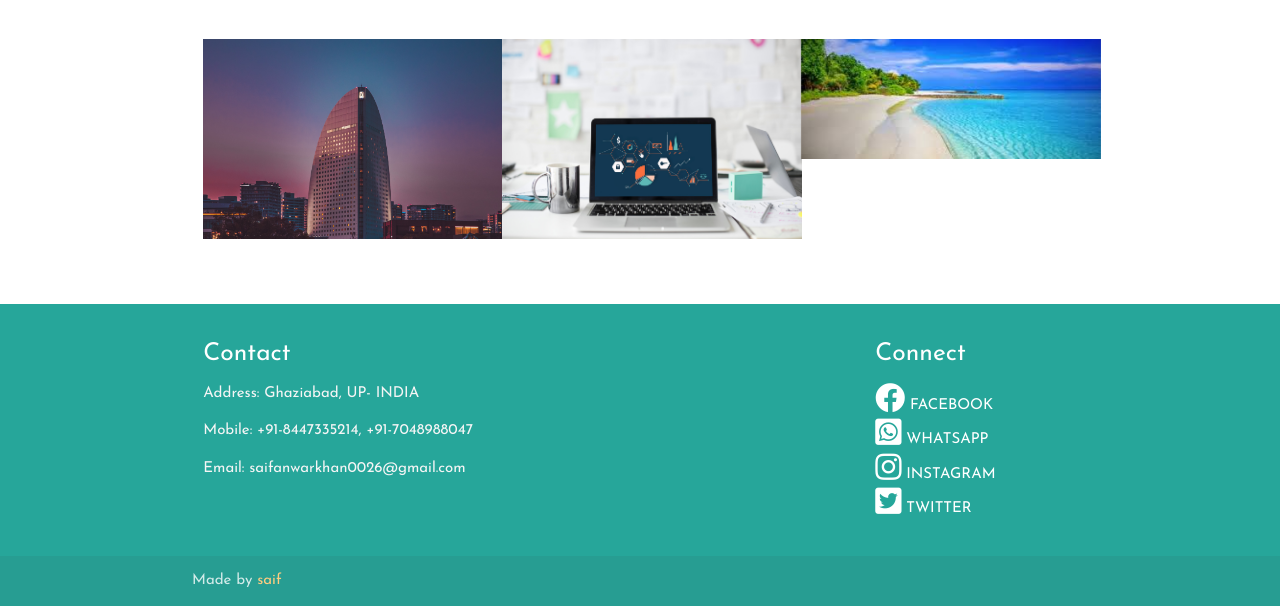
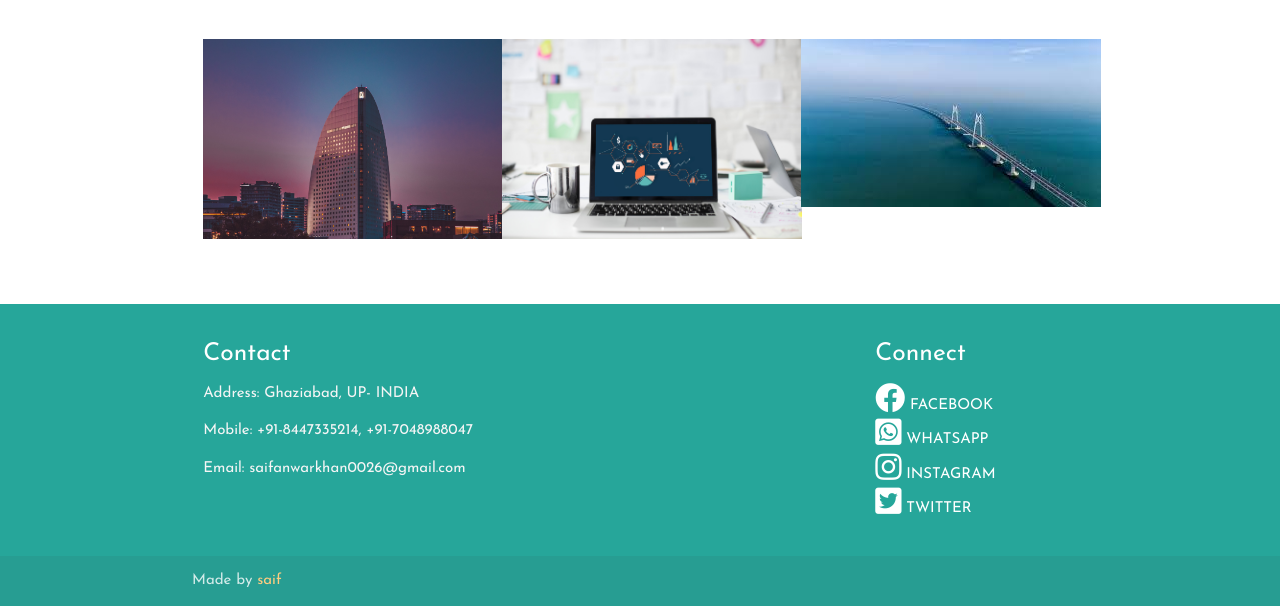
Before and after one commit to saifanwarkhan/saifweb, a plain HTML site: page index.html in a window 1280 px wide. Shown: the part 2003-2609 px from the top of the page. Drawn offline with nearby package versions, Linux system fonts and the light colour scheme.

Commit message:
Update index.html

```diff
--- a/index.html
+++ b/index.html
@@ -121,7 +121,7 @@
         <img class="materialboxed" width="300" src="img/3.jpg">
       </div>
       <div class="col s12 l4 m4">
-        <img class="materialboxed" width="300" src="img/bg3.jpg">
+        <img class="materialboxed" width="300" src="img/bg2.jpg">
       </div>
 
     </div>
```
